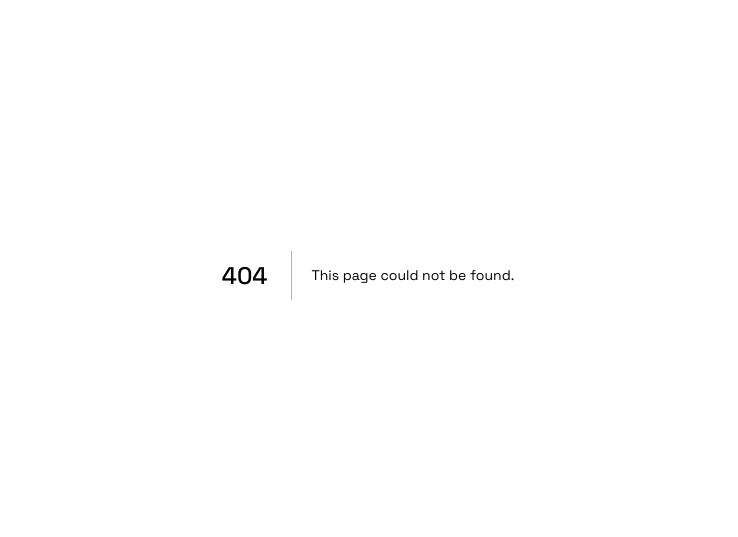
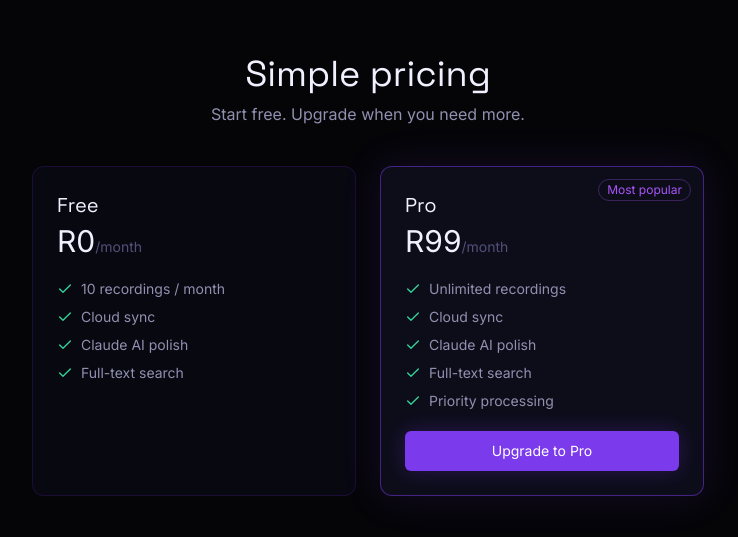
Before and after one commit to zamolucas-afk/cosmos, a Next.js app: page /pricing in a window 1280 px wide. Before the commit this address had no page. Shown: the part 125-662 px from the top of the page, without its empty margins (272-1010 px from the left). Built offline with nearby package versions, Linux system fonts and the light colour scheme; no server answers.

Commit message:
feat: add pricing page — Free vs Pro cards, PayFast upgrade CTA

```diff
--- /dev/null
+++ b/src/app/pricing/page.tsx
@@ -0,0 +1,42 @@
+import { auth } from '@/lib/auth/auth'
+import { db } from '@/lib/db'
+import { users } from '@/lib/db/schema'
+import { eq } from 'drizzle-orm'
+import PricingCard from '@/components/PricingCard'
+
+export default async function PricingPage({
+  searchParams,
+}: {
+  searchParams: Promise<{ reason?: string }>
+}) {
+  const { reason } = await searchParams
+  const session = await auth()
+  let currentPlan: 'free' | 'pro' | null = null
+
+  if (session?.user?.id) {
+    const [user] = await db.select({ plan: users.plan }).from(users)
+      .where(eq(users.id, session.user.id)).limit(1)
+    currentPlan = (user?.plan as 'free' | 'pro') ?? null
+  }
+
+  return (
+    <div className="min-h-screen bg-background flex flex-col items-center justify-center px-4 py-16">
+      {reason === 'limit' && (
+        <div className="mb-8 max-w-xl w-full bg-accent-violet/10 border border-accent-violet/30
+          rounded-lg px-4 py-3 text-center text-text-secondary text-sm">
+          You&apos;ve used all 10 free recordings this month. Upgrade for unlimited.
+        </div>
+      )}
+
+      <div className="text-center mb-10">
+        <h1 className="text-4xl font-heading text-text-primary mb-2">Simple pricing</h1>
+        <p className="text-text-secondary">Start free. Upgrade when you need more.</p>
+      </div>
+
+      <div className="grid grid-cols-1 sm:grid-cols-2 gap-6 max-w-2xl w-full">
+        <PricingCard plan="free" currentPlan={currentPlan} />
+        <PricingCard plan="pro" currentPlan={currentPlan} />
+      </div>
+    </div>
+  )
+}
--- /dev/null
+++ b/src/components/PricingCard.tsx
@@ -0,0 +1,73 @@
+'use client'
+
+import { useTransition } from 'react'
+import { Check } from 'lucide-react'
+import { initiateSubscription } from '@/lib/actions/subscription'
+
+type Plan = 'free' | 'pro'
+
+const features = {
+  free: ['10 recordings / month', 'Cloud sync', 'Claude AI polish', 'Full-text search'],
+  pro: ['Unlimited recordings', 'Cloud sync', 'Claude AI polish', 'Full-text search', 'Priority processing'],
+}
+
+export default function PricingCard({
+  plan,
+  currentPlan,
+}: {
+  plan: Plan
+  currentPlan: Plan | null
+}) {
+  const [isPending, startTransition] = useTransition()
+  const isPro = plan === 'pro'
+  const isCurrent = plan === currentPlan
+
+  return (
+    <div className={`rounded-xl p-6 border flex flex-col gap-5 ${
+      isPro
+        ? 'bg-surface border-accent-violet/50 relative overflow-hidden'
+        : 'bg-surface/50 border-accent-dim/30'
+    }`}
+      style={isPro ? { boxShadow: '0 0 40px #7c3aed22' } : undefined}
+    >
+      {isPro && (
+        <div className="absolute top-3 right-3 text-xs text-accent-light border border-accent-light/30 rounded-full px-2 py-0.5">
+          Most popular
+        </div>
+      )}
+
+      <div>
+        <h3 className="font-heading text-xl text-text-primary">{isPro ? 'Pro' : 'Free'}</h3>
+        <div className="mt-1">
+          <span className="text-3xl font-heading text-text-primary">{isPro ? 'R99' : 'R0'}</span>
+          <span className="text-text-muted text-sm">/month</span>
+        </div>
+      </div>
+
+      <ul className="flex flex-col gap-2">
+        {features[plan].map(f => (
+          <li key={f} className="flex items-center gap-2 text-text-secondary text-sm">
+            <Check className="w-4 h-4 text-success shrink-0" />
+            {f}
+          </li>
+        ))}
+      </ul>
+
+      {isCurrent ? (
+        <div className="mt-auto py-2.5 rounded text-center text-sm text-text-muted border border-accent-dim/30">
+          Current plan
+        </div>
+      ) : isPro ? (
+        <button
+          disabled={isPending}
+          onClick={() => startTransition(() => initiateSubscription())}
+          className="mt-auto py-2.5 rounded bg-accent-violet text-white text-sm font-heading
+            hover:bg-accent-light transition-colors disabled:opacity-50 cursor-pointer"
+          style={{ boxShadow: '0 0 20px #7c3aed44' }}
+        >
+          {isPending ? 'Redirecting…' : 'Upgrade to Pro'}
+        </button>
+      ) : null}
+    </div>
+  )
+}
```
